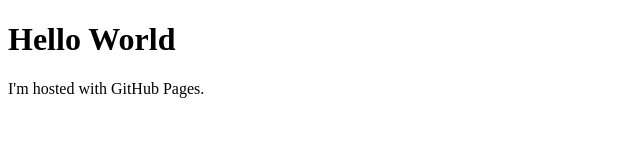
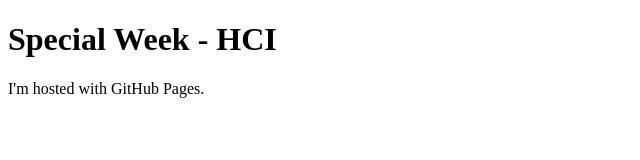
Before and after one commit to SpecialWeekHCI/SpecialWeekHCI.github.io, a plain HTML site: page index.html in a window 1280 px wide. Shown: the whole page, without its empty margins (0-640 px from the left). Drawn offline with Linux system fonts and the light colour scheme.

Commit message:
Update index.html

```diff
--- a/index.html
+++ b/index.html
@@ -1,7 +1,7 @@
 <!DOCTYPE html>
 <html>
 <body>
-<h1>Hello World</h1>
+<h1>Special Week - HCI</h1>
 <p>I'm hosted with GitHub Pages.</p>
 </body>
 </html>
```
